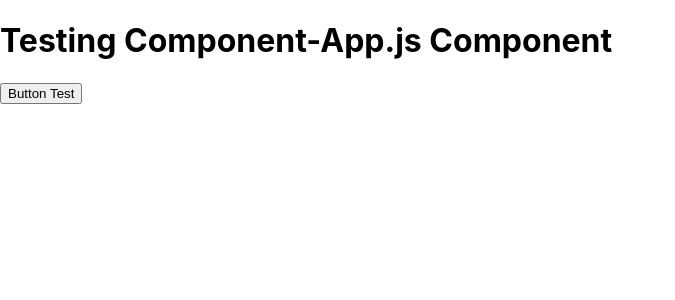
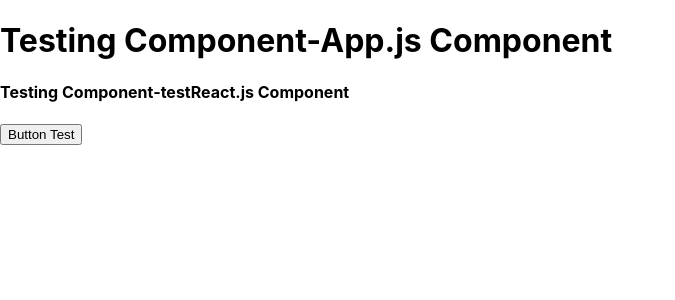
Before and after one commit to Beatyofcoding/AnotherFirstProjectOfReact, a React (Create React App) app in the folder areactproject/: page / in a window 1280 px wide. Shown: the top 300 px of the page, without its empty margins (0-675 px from the left). Built offline with nearby package versions, Linux system fonts and the light colour scheme.

Commit message:
AddH4TxtToMakeClearTestWithCompo'sName-tstReact.js

```diff
--- a/areactproject/src/testReact.js
+++ b/areactproject/src/testReact.js
@@ -6,6 +6,7 @@ function TestFunc(){
       };
     return (
         <div>
+      <h4>Testing Component-testReact.js Component</h4>
             <button onClick={testing}>Button Test</button>
         </div>
     );
```
